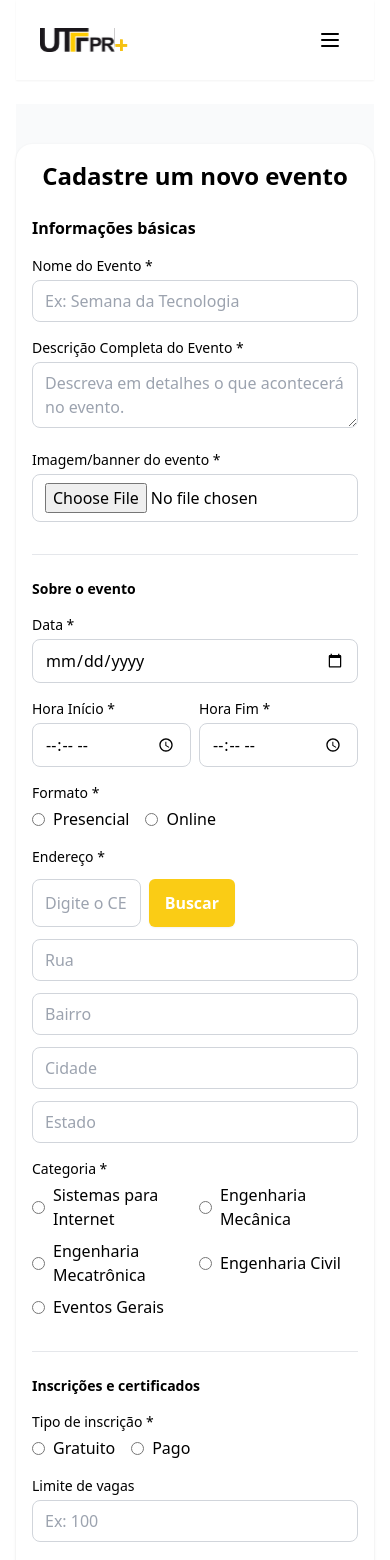
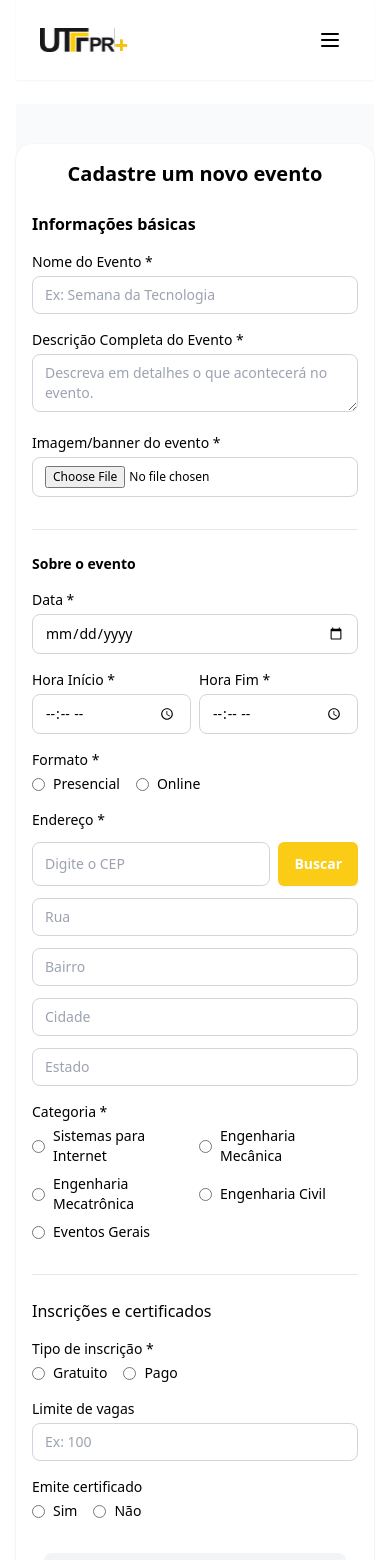
Before and after one commit to leonardohirt/UTFPR-Conecta, an Angular app: page /event-form in a window 390 px wide. Shown: the top 1560 px of the page. Built offline with nearby package versions, Linux system fonts and the light colour scheme.

Commit message:
Fixando o Layout responsivo

```diff
--- a/src/app/features/event-form/event-form.html
+++ b/src/app/features/event-form/event-form.html
@@ -2,12 +2,12 @@
 
 <div class="min-h-screen bg-gray-50 flex flex-col items-center py-10">
   <div class="w-full max-w-5xl bg-white rounded-2xl shadow p-4">
-    <h1 class="text-2xl font-semibold text-center mb-6">Cadastre um novo evento</h1>
+    <h1 class="text-2xl font-semibold text-center mb-6 sm: text-xl">Cadastre um novo evento</h1>
 
     <!-- Informações Básicas -->
     <section class="mb-8">
-      <h2 class="text-l font-semibold mb-4">Informações básicas</h2>
-      <div class="space-y-4">
+      <h2 class="text-l font-semibold mb-4 sm: text-m">Informações básicas</h2>
+      <div class="space-y-4 sm: text-sm">
         <div>
           <label class="block text-sm font-medium mb-1">Nome do Evento *</label>
           <input
@@ -25,18 +25,18 @@
           ></textarea>
         </div>
 
-        <div>
-          <label class="block text-sm font-medium mb-1">Imagem/banner do evento *</label>
+        <div c >
+          <label class="block text-sm font-medium mb-1" >Imagem/banner do evento *</label>
           <input
             type="file"
-            class="w-full border border-gray-300 rounded-lg px-3 py-2 focus:ring-2 focus:ring-yellow-500 focus:outline-none"
+            class="w-full border border-gray-300 rounded-lg px-3 py-2 focus:ring-2 focus:ring-yellow-500 focus:outline-none sm: text-xs"
           />
         </div>
       </div>
     </section>
 
     <!-- Sobre o Evento -->
-    <section class="mb-8 border-t pt-6">
+    <section class="mb-8 border-t pt-6 sm: text-sm">
       <h2 class="text-sm font-semibold mb-4">Sobre o evento</h2>
       <div class="grid md:grid-cols-2 gap-4">
         <div>
@@ -76,7 +76,7 @@
       placeholder="Digite o CEP"
       [(ngModel)]="cep"
       (blur)="buscarEndereco()"
-      class="w-1/3 border border-gray-300 rounded-lg px-3 py-2 focus:ring-2 focus:ring-yellow-500 focus:outline-none"
+      class="w-1/3 border border-gray-300 rounded-lg px-3 py-2 focus:ring-2 focus:ring-yellow-500 focus:outline-none sm: w-full"
     />
     <app-button type="button" class="" color="primary-yellow">Buscar</app-button>
   </div>
@@ -85,28 +85,28 @@
     type="text"
     placeholder="Rua"
     [(ngModel)]="endereco.rua"
-    class="w-full border border-gray-300 rounded-lg px-3 py-2"
+    class="w-full border border-gray-300 rounded-lg px-3 py-2  focus:ring-2 focus:ring-yellow-500 focus:outline-none"
   />
 
   <input
     type="text"
     placeholder="Bairro"
     [(ngModel)]="endereco.bairro"
-    class="w-full border border-gray-300 rounded-lg px-3 py-2"
+    class="w-full border border-gray-300 rounded-lg px-3 py-2  focus:ring-2 focus:ring-yellow-500 focus:outline-none"
   />
 
   <input
     type="text"
     placeholder="Cidade"
     [(ngModel)]="endereco.cidade"
-    class="w-full border border-gray-300 rounded-lg px-3 py-2"
+    class="w-full border border-gray-300 rounded-lg px-3 py-2  focus:ring-2 focus:ring-yellow-500 focus:outline-none"
   />
 
   <input
     type="text"
     placeholder="Estado"
     [(ngModel)]="endereco.estado"
-    class="w-full border border-gray-300 rounded-lg px-3 py-2"
+    class="w-full border border-gray-300 rounded-lg px-3 py-2  focus:ring-2 focus:ring-yellow-500 focus:outline-none"
   />
 </div>
 
@@ -134,11 +134,11 @@
 
     <!-- Inscrições e certificados -->
     <section class="mb-8 border-t pt-6">
-      <h2 class="text-sm font-semibold mb-4">Inscrições e certificados</h2>
+      <h2 class="text-m font-medium mb-4">Inscrições e certificados</h2>
       <div class="space-y-4">
         <div>
           <span class="block text-sm font-medium mb-1">Tipo de inscrição *</span>
-          <div class="flex gap-4">
+          <div class="flex gap-4 sm: text-sm">
             <label class="flex items-center gap-2">
               <input type="radio" name="inscricao" class="accent-yellow-500" /> Gratuito
             </label>
@@ -153,11 +153,11 @@
           <input
             type="number"
             placeholder="Ex: 100"
-            class="w-full border border-gray-300 rounded-lg px-3 py-2 focus:ring-2 focus:ring-yellow-500 focus:outline-none"
+            class="w-full border border-gray-300 rounded-lg px-3 py-2 focus:ring-2 focus:ring-yellow-500 focus:outline-none sm: text-sm"
           />
         </div>
 
-        <div>
+        <div class="sm: text-sm">
           <span class="block text-sm font-medium mb-1">Emite certificado</span>
           <div class="flex gap-4">
             <label class="flex items-center gap-2">
@@ -172,13 +172,14 @@
     </section>
 
     <!-- Botões -->
-    <div class="flex justify-center gap-4 mt-8">
+    <div class="flex justify-center gap-4 mt-8  sm: text-m px-3 flex-col ">
       <button
-        class="bg-gray-100 hover:bg-gray-200 text-gray-700 font-medium py-2 px-6 rounded-lg"
+        class="bg-gray-100 hover:bg-gray-200 text-gray-700 font-medium py-2 px-6 rounded-lg h-12 "
       >
         Salvar rascunho
       </button>
-      <app-button type="button" class="" color="primary-yellow">Enviar para aprovação</app-button>
+
+      <app-button type="button" class="w-full sm:grow  h-12" color="primary-yellow">Enviar para aprovação</app-button>
     </div>
   </div>
 </div>
```
